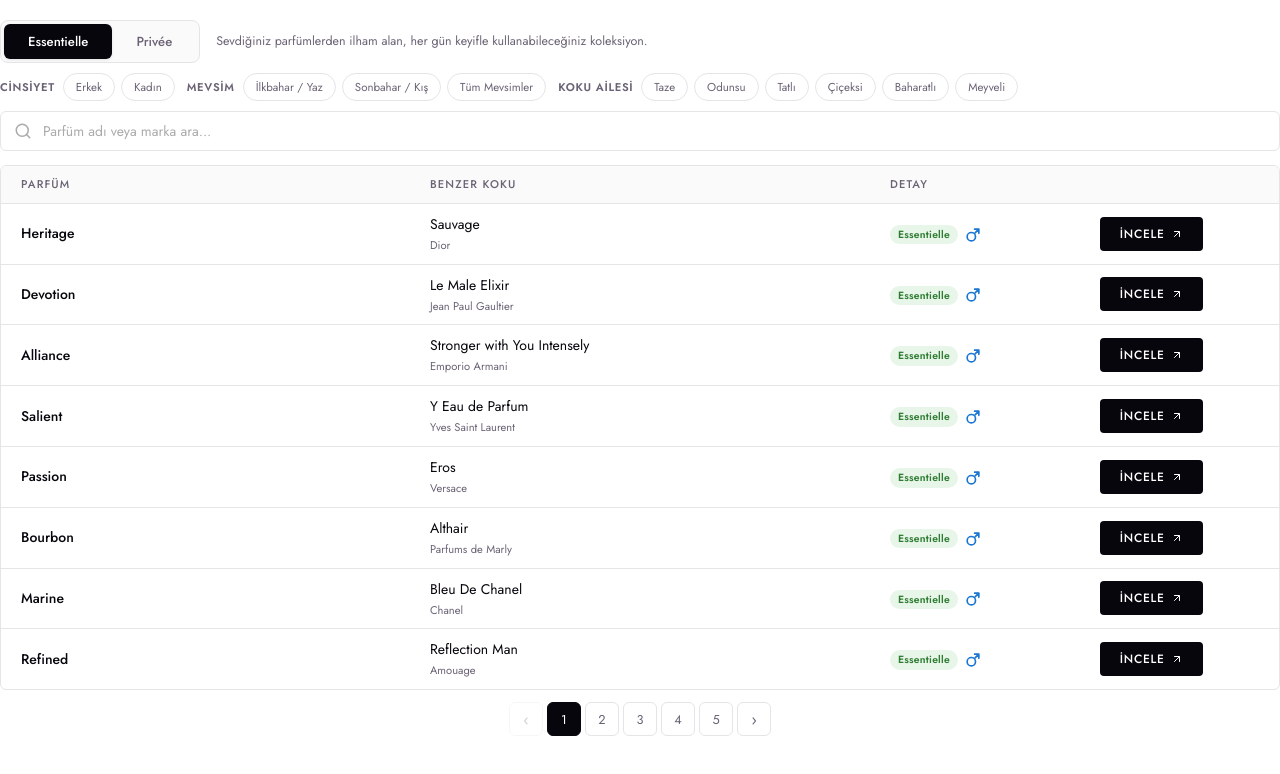
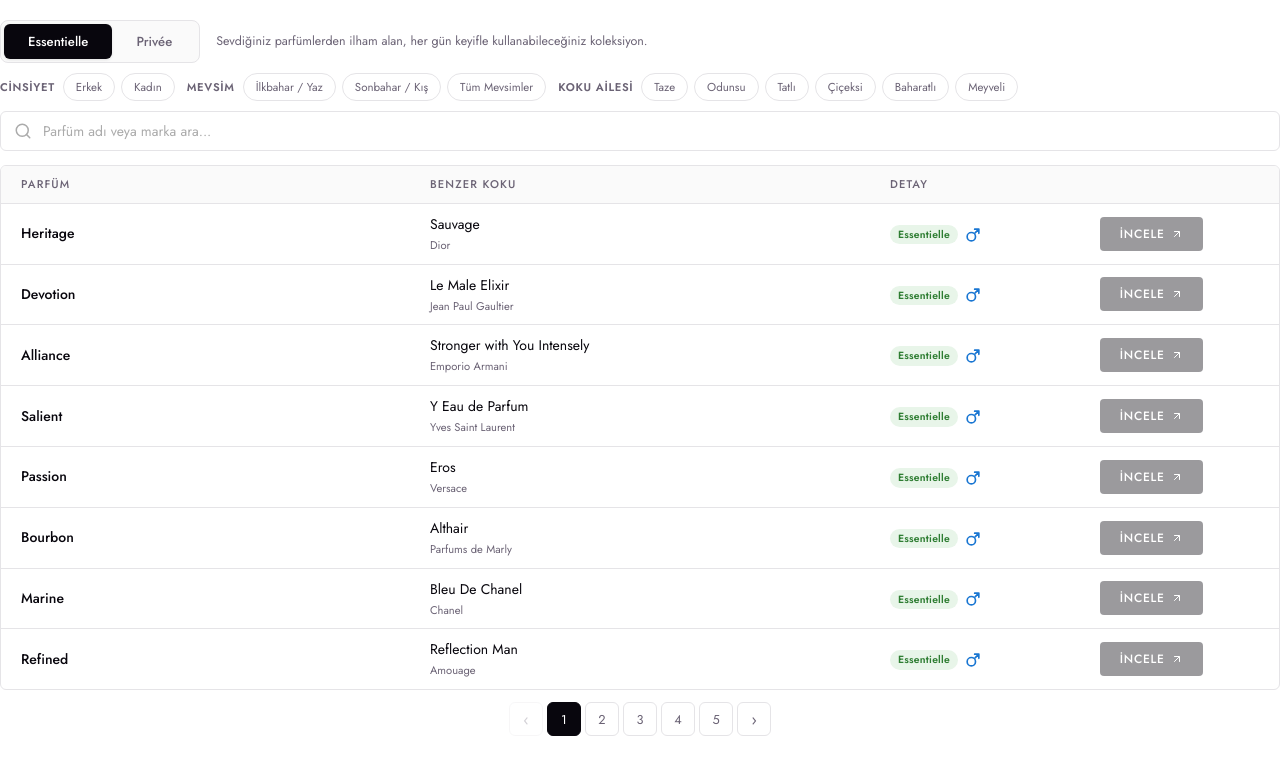
Before and after one commit to emincankarasoy/lunevra-pd, a website built with Vite: page index.html in a window 1280 px wide. Built offline with nearby package versions, Linux system fonts and the light colour scheme.

Commit message:
Disable product links temporarily

```diff
--- a/src/style.css
+++ b/src/style.css
@@ -365,6 +365,12 @@
   background: var(--color-accent-hover);
 }
 
+.product-link.disabled {
+  opacity: 0.4;
+  cursor: default;
+  pointer-events: none;
+}
+
 .product-link svg {
   width: 12px;
   height: 12px;
--- a/src/table.ts
+++ b/src/table.ts
@@ -55,9 +55,9 @@
         <span class="perfume-tags">${collectionBadge(collection)}${GENDER_ICON[p.gender]}</span>
       </td>
       <td>
-        <a class="product-link" href="${escapeHtml(productUrl)}" target="_top" rel="noopener">
+        <span class="product-link disabled">
           İncele ${ARROW_ICON}
-        </a>
+        </span>
       </td>
     </tr>`;
     })
```
